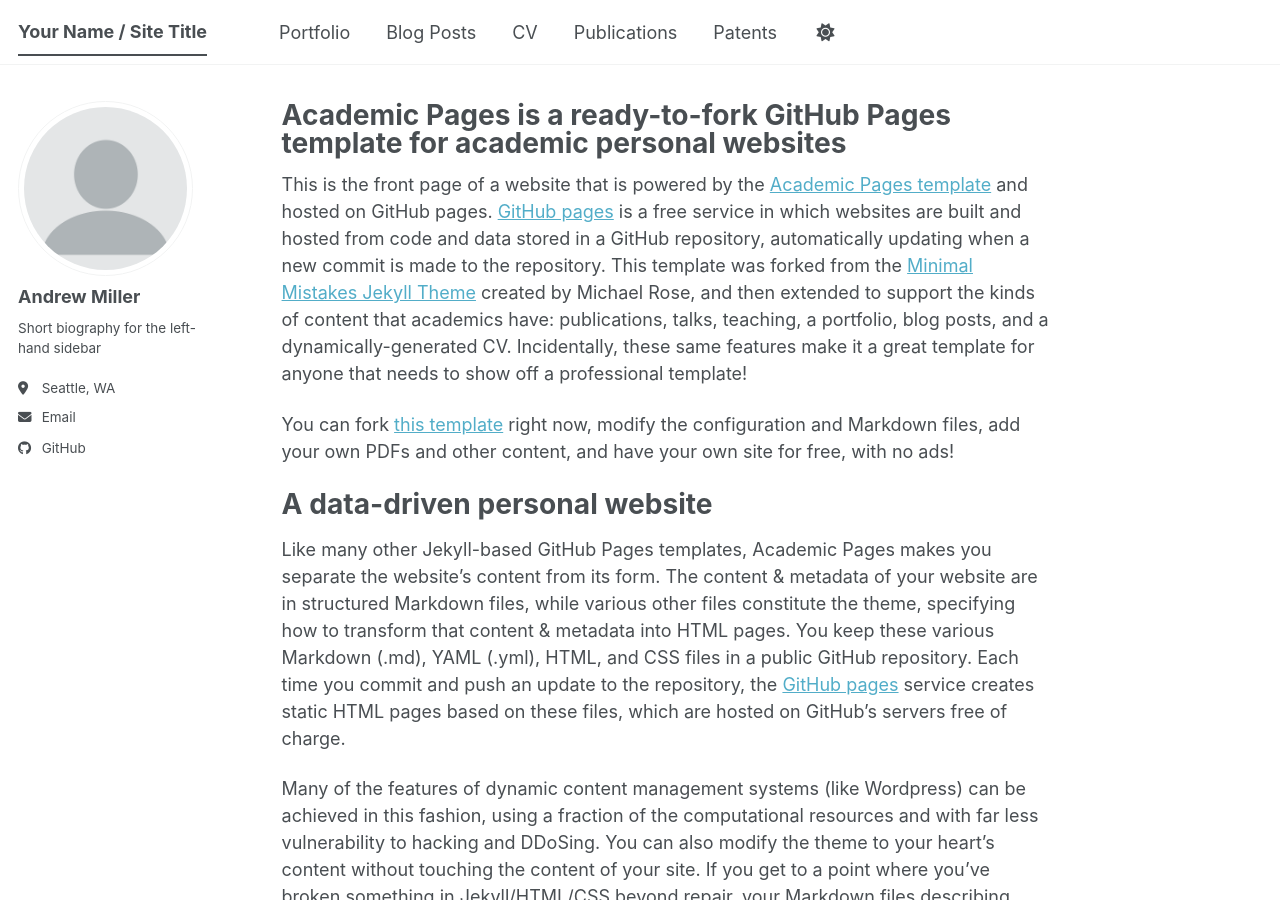
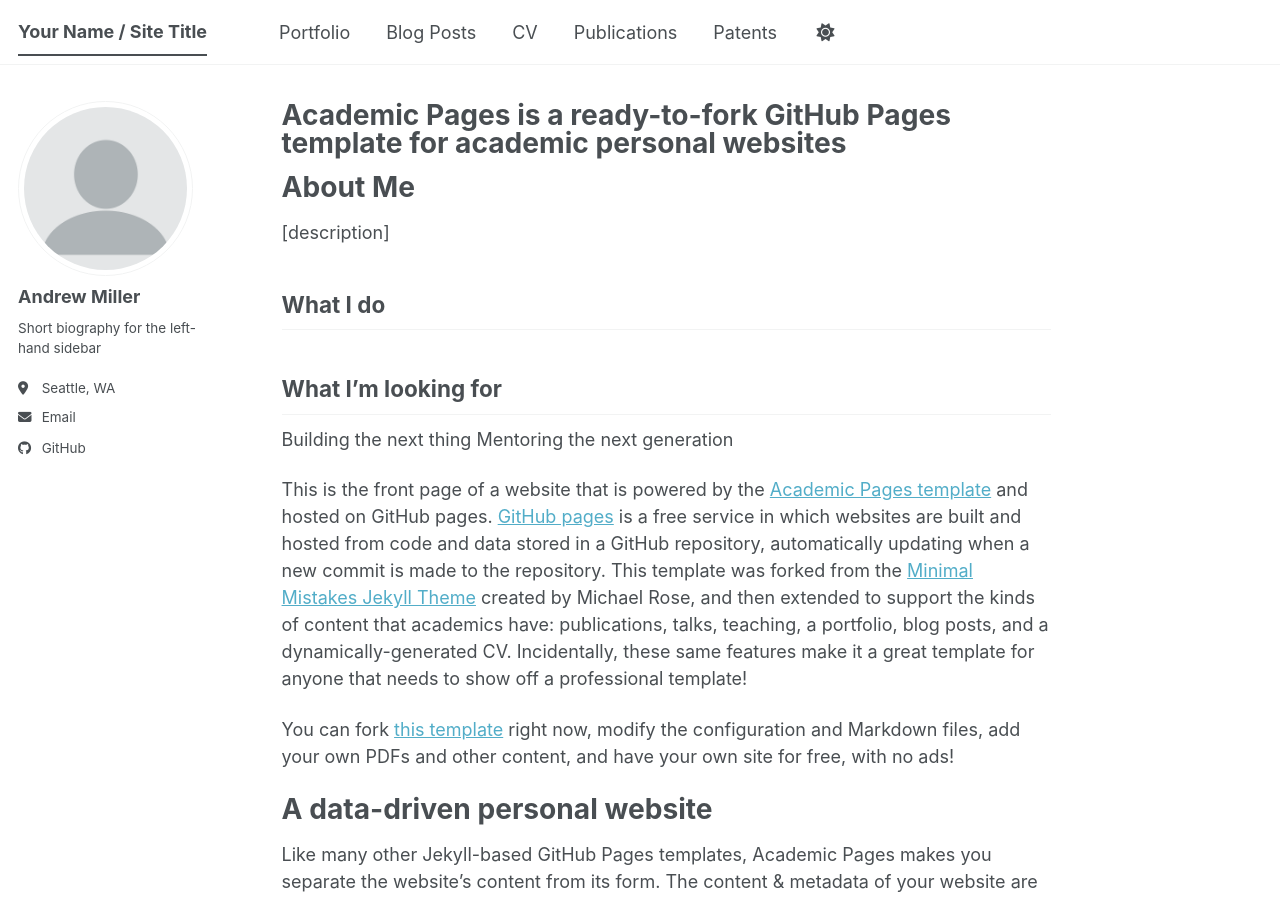
Before and after one commit to durundal-cnc/durundal-cnc.github.io, a Jekyll site: the page built from _pages/about.md, in a window 1280 px wide and 900 px high. Built offline with Jekyll 4.4.1, drawn with Linux system fonts in a browser that asks for light colours; a script bundle is joined from its source files by our own code; library files that are not in the unit come from our copies.

Commit message:
Update about.md

```diff
--- a/_pages/about.md
+++ b/_pages/about.md
@@ -6,6 +6,24 @@ redirect_from:
   - /about/
   - /about.html
 ---
+
+About Me
+======
+
+[description]
+
+What I do
+------
+
+
+What I'm looking for
+------
+
+Building the next thing
+Mentoring the next generation
+
+
+
 
 This is the front page of a website that is powered by the [Academic Pages template](https://github.com/academicpages/academicpages.github.io) and hosted on GitHub pages. [GitHub pages](https://pages.github.com) is a free service in which websites are built and hosted from code and data stored in a GitHub repository, automatically updating when a new commit is made to the repository. This template was forked from the [Minimal Mistakes Jekyll Theme](https://mmistakes.github.io/minimal-mistakes/) created by Michael Rose, and then extended to support the kinds of content that academics have: publications, talks, teaching, a portfolio, blog posts, and a dynamically-generated CV. Incidentally, these same features make it a great template for anyone that needs to show off a professional template!
 
```
